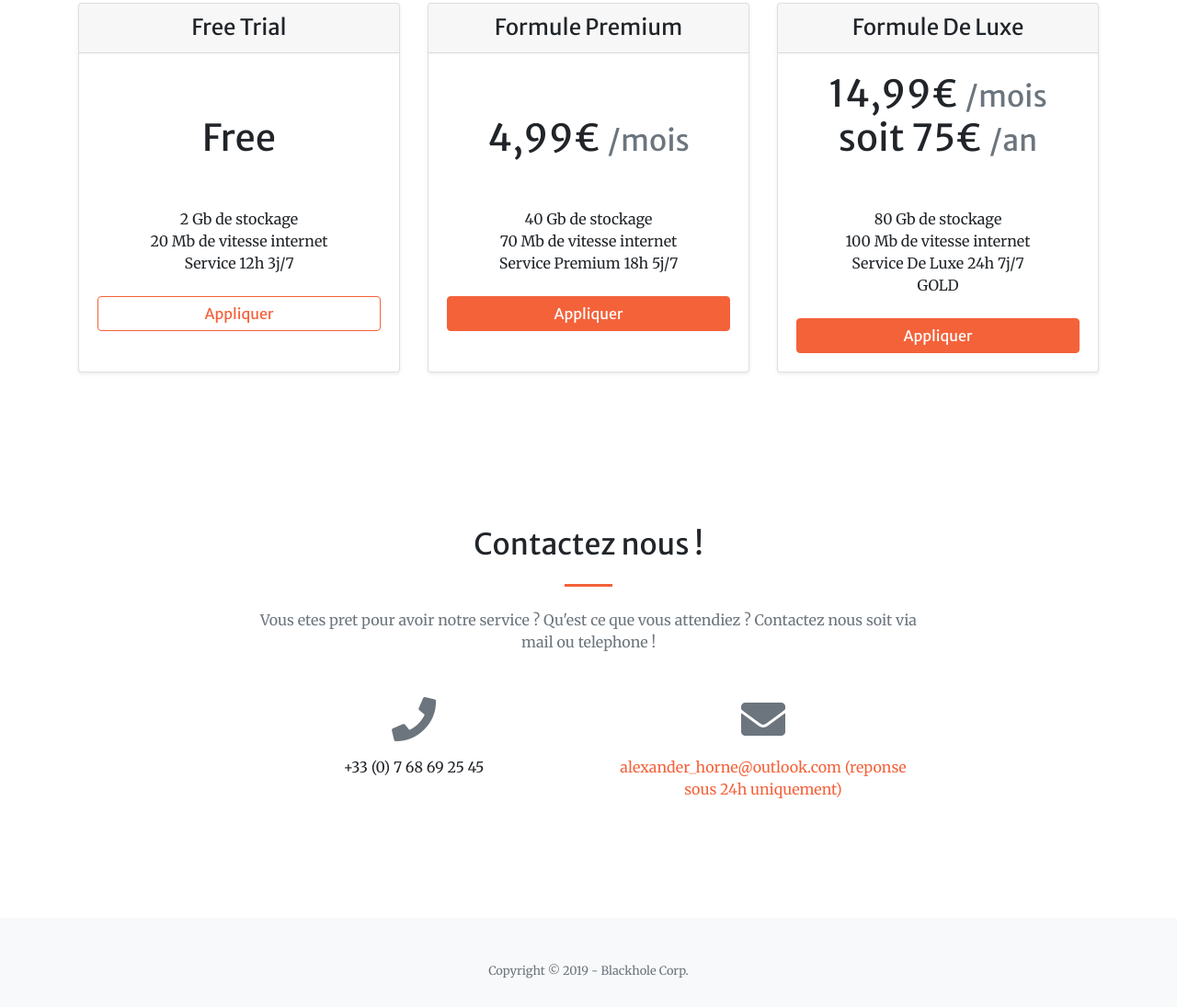
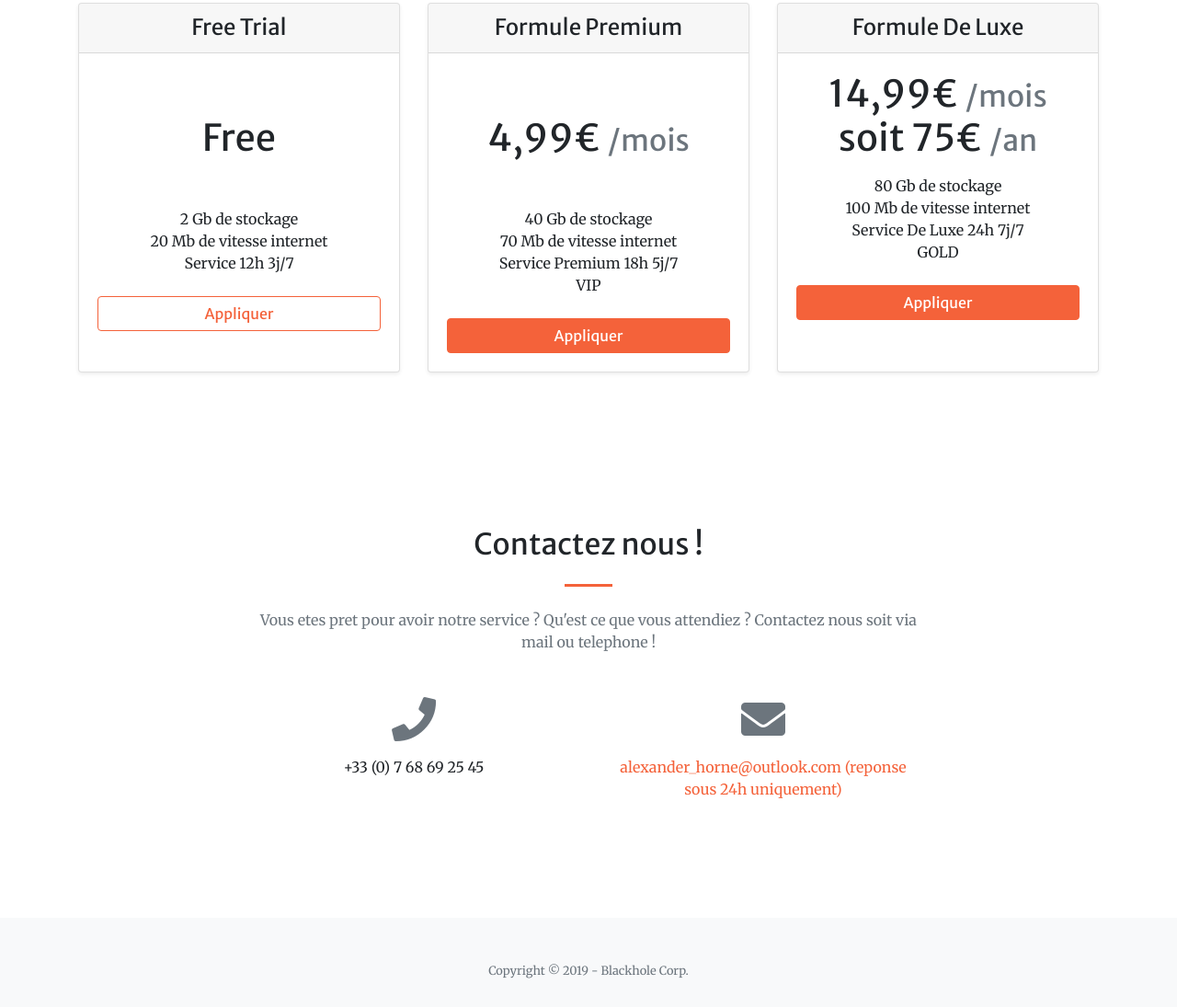
Before and after one commit to alexander-horne/blackhole, a website with bundled scripts: page index-signin.html in a window 1280 px wide. Shown: the part 2648-3743 px from the top of the page at 92% size. Built offline with nearby package versions, Linux system fonts and the light colour scheme.

Commit message:
Update index-signin.html

```diff
--- a/index-signin.html
+++ b/index-signin.html
@@ -221,7 +221,7 @@
                 <li>40 Gb de stockage</li>
                 <li>70 Mb de vitesse internet</li>
                 <li>Service Premium 18h 5j/7</li>
-                <VIP>
+                <li>VIP</li>
               </ul>
               <a href="https://discord.gg/SxjhqDu">
                 <button type="button" class="btn btn-block btn-primary">Appliquer</button>
@@ -239,7 +239,6 @@
                 soit 75€
                 <small class="text-muted">/an</small>
               </h1>
-                <br>
               <ul class="list-unstyled mt-3 mb-4">
                 <li>80 Gb de stockage</li>
                 <li>100 Mb de vitesse internet</li>
```
